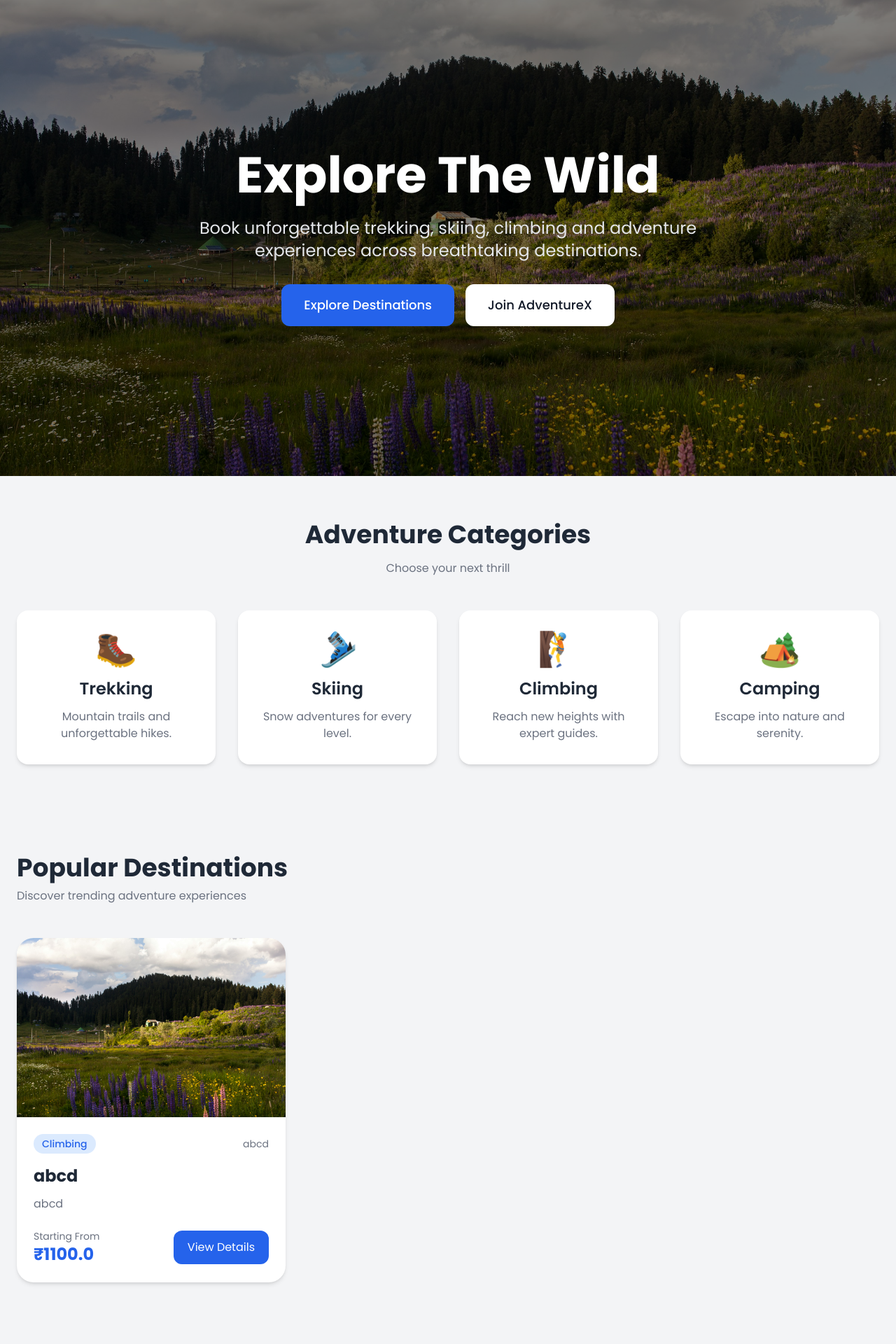
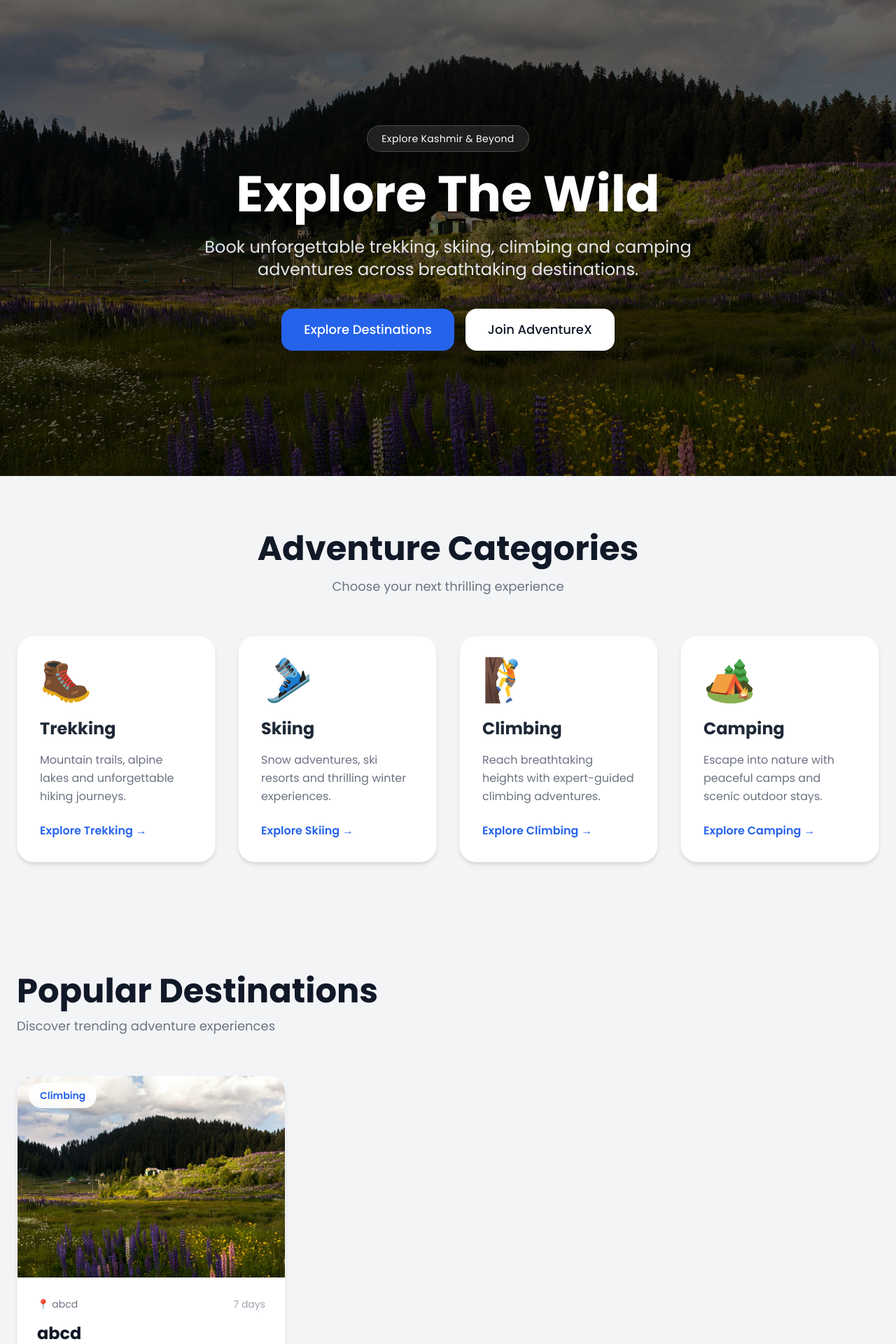
Before and after one commit to Shafkat494/AdventureX, a FastAPI app: page / in a window 1280 px wide. Shown: the part 72-1992 px from the top of the page at 70% size. Run offline with FastAPI, Linux system fonts and the light colour scheme; some libraries are stand-ins or nearby versions.

Commit message:
project updates

```diff
--- a/templates/index.html
+++ b/templates/index.html
@@ -15,29 +15,35 @@ AdventureX | Explore Adventures
     style="background-image: url('/static/hero.jpg');"
 >
 
-    <div class="absolute inset-0 bg-black/50"></div>
+    <div class="absolute inset-0 bg-black/60"></div>
 
     <div class="relative z-10 flex flex-col justify-center items-center h-full text-center px-6">
 
-        <h1 class="text-5xl md:text-7xl font-bold text-white leading-tight">
+        <span class="bg-white/10 backdrop-blur-md text-white px-5 py-2 rounded-full text-sm tracking-wide border border-white/20">
+
+            Explore Kashmir & Beyond
+
+        </span>
+
+        <h1 class="text-5xl md:text-7xl font-bold text-white leading-tight mt-6">
 
             Explore The Wild
 
         </h1>
 
-        <p class="text-gray-200 text-lg md:text-2xl mt-6 max-w-3xl">
+        <p class="text-gray-200 text-lg md:text-2xl mt-6 max-w-3xl leading-relaxed">
 
             Book unforgettable trekking, skiing,
-            climbing and adventure experiences
+            climbing and camping adventures
             across breathtaking destinations.
 
         </p>
 
-        <div class="mt-8 flex flex-wrap gap-4 justify-center">
+        <div class="mt-10 flex flex-wrap gap-4 justify-center">
 
             <a
                 href="#destinations"
-                class="bg-blue-600 hover:bg-blue-700 text-white px-8 py-4 rounded-xl text-lg font-medium transition"
+                class="bg-blue-600 hover:bg-blue-700 text-white px-8 py-4 rounded-2xl text-lg font-medium transition duration-300 shadow-lg"
             >
                 Explore Destinations
             </a>
@@ -46,7 +52,7 @@ AdventureX | Explore Adventures
 
             <a
                 href="/signup"
-                class="bg-white hover:bg-gray-200 text-gray-900 px-8 py-4 rounded-xl text-lg font-medium transition"
+                class="bg-white hover:bg-gray-200 text-gray-900 px-8 py-4 rounded-2xl text-lg font-medium transition duration-300"
             >
                 Join AdventureX
             </a>
@@ -64,19 +70,19 @@ AdventureX | Explore Adventures
 <!-- CATEGORY SECTION -->
 <!-- ================================================= -->
 
-<section class="max-w-7xl mx-auto px-6 py-16">
+<section class="max-w-7xl mx-auto px-6 py-20">
 
-    <div class="text-center mb-12">
+    <div class="text-center mb-14">
 
-        <h2 class="text-4xl font-bold">
+        <h2 class="text-4xl md:text-5xl font-bold text-gray-900">
 
             Adventure Categories
 
         </h2>
 
-        <p class="text-gray-500 mt-4">
+        <p class="text-gray-500 mt-4 text-lg">
 
-            Choose your next thrill
+            Choose your next thrilling experience
 
         </p>
 
@@ -85,88 +91,124 @@ AdventureX | Explore Adventures
     <div class="grid grid-cols-1 md:grid-cols-2 lg:grid-cols-4 gap-8">
 
         <!-- Trekking -->
-        <div class="bg-white rounded-2xl shadow-md p-8 text-center hover:shadow-xl transition">
+        <a
+            href="/category/trekking"
+            class="group bg-white rounded-3xl shadow-md hover:shadow-2xl p-8 transition duration-300 border border-gray-100 hover:-translate-y-2"
+        >
 
-            <div class="text-5xl mb-4">
+            <div class="text-6xl mb-6 transition duration-300 group-hover:scale-110">
                 🥾
             </div>
 
-            <h3 class="text-2xl font-semibold">
+            <h3 class="text-2xl font-bold text-gray-800">
 
                 Trekking
 
             </h3>
 
-            <p class="text-gray-500 mt-3">
+            <p class="text-gray-500 mt-4 leading-relaxed">
 
-                Mountain trails and unforgettable hikes.
+                Mountain trails, alpine lakes and unforgettable hiking journeys.
 
             </p>
 
-        </div>
+            <div class="mt-6 text-blue-600 font-semibold">
+
+                Explore Trekking →
+
+            </div>
+
+        </a>
 
         <!-- Skiing -->
-        <div class="bg-white rounded-2xl shadow-md p-8 text-center hover:shadow-xl transition">
+        <a
+            href="/category/skiing"
+            class="group bg-white rounded-3xl shadow-md hover:shadow-2xl p-8 transition duration-300 border border-gray-100 hover:-translate-y-2"
+        >
 
-            <div class="text-5xl mb-4">
+            <div class="text-6xl mb-6 transition duration-300 group-hover:scale-110">
                 🎿
             </div>
 
-            <h3 class="text-2xl font-semibold">
+            <h3 class="text-2xl font-bold text-gray-800">
 
                 Skiing
 
             </h3>
 
-            <p class="text-gray-500 mt-3">
+            <p class="text-gray-500 mt-4 leading-relaxed">
 
-                Snow adventures for every level.
+                Snow adventures, ski resorts and thrilling winter experiences.
 
             </p>
 
-        </div>
+            <div class="mt-6 text-blue-600 font-semibold">
+
+                Explore Skiing →
+
+            </div>
+
+        </a>
 
         <!-- Climbing -->
-        <div class="bg-white rounded-2xl shadow-md p-8 text-center hover:shadow-xl transition">
+        <a
+            href="/category/climbing"
+            class="group bg-white rounded-3xl shadow-md hover:shadow-2xl p-8 transition duration-300 border border-gray-100 hover:-translate-y-2"
+        >
 
-            <div class="text-5xl mb-4">
+            <div class="text-6xl mb-6 transition duration-300 group-hover:scale-110">
                 🧗
             </div>
 
-            <h3 class="text-2xl font-semibold">
+            <h3 class="text-2xl font-bold text-gray-800">
 
                 Climbing
 
             </h3>
 
-            <p class="text-gray-500 mt-3">
+            <p class="text-gray-500 mt-4 leading-relaxed">
 
-                Reach new heights with expert guides.
+                Reach breathtaking heights with expert-guided climbing adventures.
 
             </p>
 
-        </div>
+            <div class="mt-6 text-blue-600 font-semibold">
+
+                Explore Climbing →
+
+            </div>
+
+        </a>
 
         <!-- Camping -->
-        <div class="bg-white rounded-2xl shadow-md p-8 text-center hover:shadow-xl transition">
+        <a
+            href="/category/camping"
+            class="group bg-white rounded-3xl shadow-md hover:shadow-2xl p-8 transition duration-300 border border-gray-100 hover:-translate-y-2"
+        >
 
-            <div class="text-5xl mb-4">
+            <div class="text-6xl mb-6 transition duration-300 group-hover:scale-110">
                 🏕️
             </div>
 
-            <h3 class="text-2xl font-semibold">
+            <h3 class="text-2xl font-bold text-gray-800">
 
                 Camping
 
             </h3>
 
-            <p class="text-gray-500 mt-3">
+            <p class="text-gray-500 mt-4 leading-relaxed">
 
-                Escape into nature and serenity.
+                Escape into nature with peaceful camps and scenic outdoor stays.
 
             </p>
 
-        </div>
+            <div class="mt-6 text-blue-600 font-semibold">
+
+                Explore Camping →
+
+            </div>
+
+        </a>
 
     </div>
 
@@ -179,20 +221,20 @@ AdventureX | Explore Adventures
 
 <section
     id="destinations"
-    class="max-w-7xl mx-auto px-6 py-16"
+    class="max-w-7xl mx-auto px-6 py-20"
 >
 
-    <div class="flex justify-between items-center mb-12">
+    <div class="flex flex-col md:flex-row md:items-center md:justify-between gap-6 mb-14">
 
         <div>
 
-            <h2 class="text-4xl font-bold">
+            <h2 class="text-4xl md:text-5xl font-bold text-gray-900">
 
                 Popular Destinations
 
             </h2>
 
-            <p class="text-gray-500 mt-2">
+            <p class="text-gray-500 mt-3 text-lg">
 
                 Discover trending adventure experiences
 
@@ -208,55 +250,102 @@ AdventureX | Explore Adventures
 
         {% for destination in destinations %}
 
-        <div class="bg-white rounded-3xl overflow-hidden shadow-md hover:shadow-2xl transition duration-300">
+        <div class="bg-white rounded-3xl overflow-hidden shadow-md hover:shadow-2xl transition duration-300 group border border-gray-100">
 
-            <!-- Image -->
-            <div class="h-64 overflow-hidden">
+            <!-- IMAGE -->
+            <div class="relative h-72 overflow-hidden">
 
                 <img
                     src="/static/uploads/{{ destination.image }}"
                     alt="{{ destination.name }}"
-                    class="w-full h-full object-cover hover:scale-110 transition duration-500"
+                    class="w-full h-full object-cover group-hover:scale-110 transition duration-700"
                 >
 
-            </div>
+                <div class="absolute top-4 left-4">
 
-            <!-- Content -->
-            <div class="p-6">
-
-                <!-- Category -->
-                <div class="flex justify-between items-center mb-4">
-
-                    <span class="bg-blue-100 text-blue-600 px-3 py-1 rounded-full text-sm font-medium">
+                    <span class="bg-white/90 backdrop-blur-md text-blue-600 px-4 py-2 rounded-full text-sm font-semibold">
 
                         {{ destination.category }}
 
                     </span>
 
+                </div>
+
+            </div>
+
+            <!-- CONTENT -->
+            <div class="p-7">
+
+                <!-- LOCATION -->
+                <div class="flex items-center justify-between mb-4">
+
                     <span class="text-gray-500 text-sm">
 
-                        {{ destination.location }}
+                        📍 {{ destination.location }}
+
+                    </span>
+
+                    <span class="text-gray-400 text-sm">
+
+                        {{ destination.duration }}
 
                     </span>
 
                 </div>
 
-                <!-- Name -->
-                <h3 class="text-2xl font-bold mb-3">
+                <!-- NAME -->
+                <h3 class="text-2xl font-bold text-gray-900 mb-4">
 
                     {{ destination.name }}
 
                 </h3>
 
-                <!-- Description -->
-                <p class="text-gray-500 line-clamp-3">
+                <!-- DESCRIPTION -->
+                <p class="text-gray-500 leading-relaxed min-h-[78px]">
 
                     {{ destination.description | truncate(120) }}
 
                 </p>
 
-                <!-- Price -->
-                <div class="flex justify-between items-center mt-6">
+                <!-- INFO -->
+                <div class="grid grid-cols-2 gap-4 mt-6">
+
+                    <div class="bg-gray-50 rounded-2xl p-4">
+
+                        <p class="text-xs text-gray-500 uppercase tracking-wide">
+
+                            Difficulty
+
+                        </p>
+
+                        <p class="font-semibold mt-1">
+
+                            {{ destination.difficulty }}
+
+                        </p>
+
+                    </div>
+
+                    <div class="bg-gray-50 rounded-2xl p-4">
+
+                        <p class="text-xs text-gray-500 uppercase tracking-wide">
+
+                            Group Size
+
+                        </p>
+
+                        <p class="font-semibold mt-1">
+
+                            {{ destination.max_group_size }} People
+
+                        </p>
+
+                    </div>
+
+                </div>
+
+                <!-- FOOTER -->
+                <div class="flex justify-between items-center mt-8">
 
                     <div>
 
@@ -266,7 +355,7 @@ AdventureX | Explore Adventures
 
                         </p>
 
-                        <p class="text-2xl font-bold text-blue-600">
+                        <p class="text-3xl font-bold text-blue-600">
 
                             ₹{{ destination.price }}
 
@@ -276,7 +365,7 @@ AdventureX | Explore Adventures
 
                     <a
                         href="/destination/{{ destination.slug }}"
-                        class="bg-blue-600 hover:bg-blue-700 text-white px-5 py-3 rounded-xl transition"
+                        class="bg-blue-600 hover:bg-blue-700 text-white px-5 py-3 rounded-2xl transition duration-300"
                     >
                         View Details
                     </a>
@@ -293,7 +382,11 @@ AdventureX | Explore Adventures
 
     {% else %}
 
-    <div class="bg-white rounded-2xl p-16 text-center shadow-md">
+    <div class="bg-white rounded-3xl p-16 text-center shadow-md border border-gray-100">
+
+        <div class="text-7xl mb-6">
+            🏔️
+        </div>
 
         <h3 class="text-3xl font-bold mb-4">
 
@@ -301,7 +394,7 @@ AdventureX | Explore Adventures
 
         </h3>
 
-        <p class="text-gray-500 mb-8">
+        <p class="text-gray-500 mb-8 text-lg">
 
             Hosts can start adding adventure destinations now.
 
@@ -311,7 +404,7 @@ AdventureX | Explore Adventures
 
         <a
             href="/create-destination"
-            class="bg-blue-600 hover:bg-blue-700 text-white px-8 py-4 rounded-xl transition"
+            class="bg-blue-600 hover:bg-blue-700 text-white px-8 py-4 rounded-2xl transition duration-300"
         >
             Create Destination
         </a>
@@ -329,17 +422,17 @@ AdventureX | Explore Adventures
 <!-- CTA SECTION -->
 <!-- ================================================= -->
 
-<section class="bg-blue-600 mt-20">
+<section class="bg-gradient-to-r from-blue-600 to-blue-700 mt-20">
 
-    <div class="max-w-7xl mx-auto px-6 py-20 text-center">
+    <div class="max-w-7xl mx-auto px-6 py-24 text-center">
 
-        <h2 class="text-4xl md:text-5xl font-bold text-white">
+        <h2 class="text-4xl md:text-6xl font-bold text-white leading-tight">
 
             Your Next Adventure Awaits
 
         </h2>
 
-        <p class="text-blue-100 text-lg mt-6 max-w-3xl mx-auto">
+        <p class="text-blue-100 text-lg md:text-xl mt-6 max-w-3xl mx-auto leading-relaxed">
 
             Explore breathtaking landscapes,
             thrilling activities and unforgettable memories
@@ -351,7 +444,7 @@ AdventureX | Explore Adventures
 
         <a
             href="/signup"
-            class="inline-block mt-8 bg-white text-blue-600 px-8 py-4 rounded-xl font-semibold hover:bg-gray-100 transition"
+            class="inline-block mt-10 bg-white text-blue-600 px-8 py-4 rounded-2xl font-semibold hover:bg-gray-100 transition duration-300 shadow-lg"
         >
             Get Started Today
         </a>
```
Also changed, not shown: routers/destinations.py (+59 -0 lines), templates/category.html (added, +250 -0 lines).
